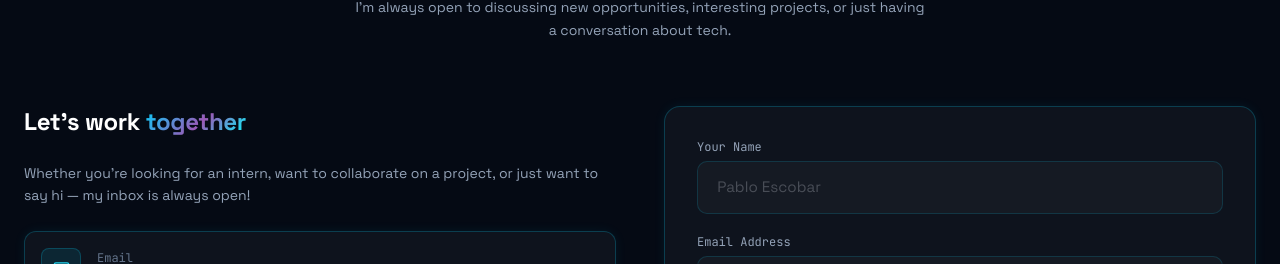
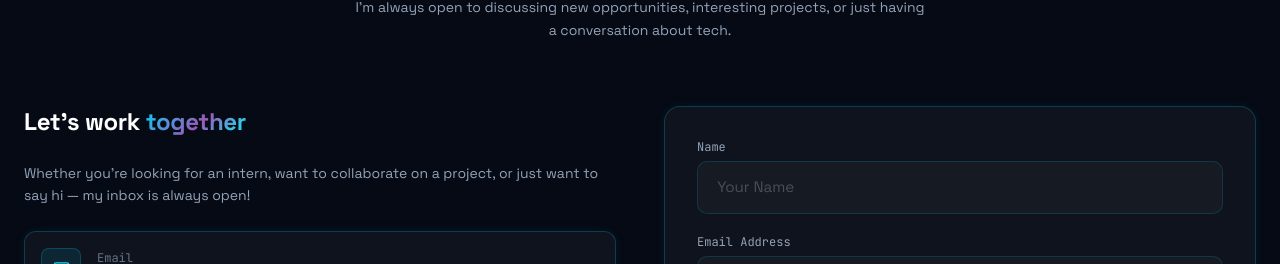
Before and after one commit to viccotermeric/my_portfolio, a React (Vite) app: page / in a window 1280 px wide. Shown: the part 5836-6100 px from the top of the page. Built offline with nearby package versions, Linux system fonts and the light colour scheme.

Commit message:
changes in contact

```diff
--- a/src/components/Contact.jsx
+++ b/src/components/Contact.jsx
@@ -140,10 +140,10 @@ function Contact() {
         >
           <form onSubmit={handleSubmit} className="glass rounded-2xl p-8 neon-border space-y-5">
             <div>
-              <label htmlFor="contact-name" className="text-xs font-mono text-slate-400 mb-1.5 block">Your Name</label>
+              <label htmlFor="contact-name" className="text-xs font-mono text-slate-400 mb-1.5 block">Name</label>
               <input
                 id="contact-name" type="text" name="name" value={form.name} onChange={handleChange}
-                placeholder="Pablo Escobar" className="input-glow" autoComplete="off"
+                placeholder="Your Name" className="input-glow" autoComplete="off"
               />
               {errors.name && <p className="text-red-400 text-xs mt-1 flex items-center gap-1"><FiAlertCircle size={11} />{errors.name}</p>}
             </div>
```
Also changed, not shown: 1 other file (tests, documents, lock files or other folders).
